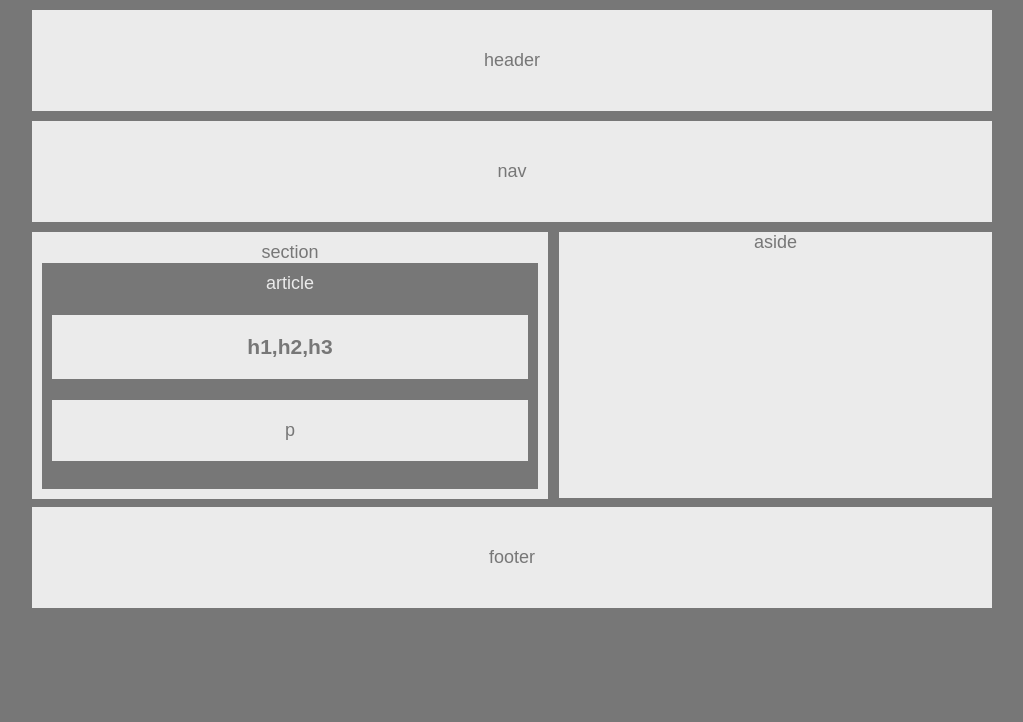
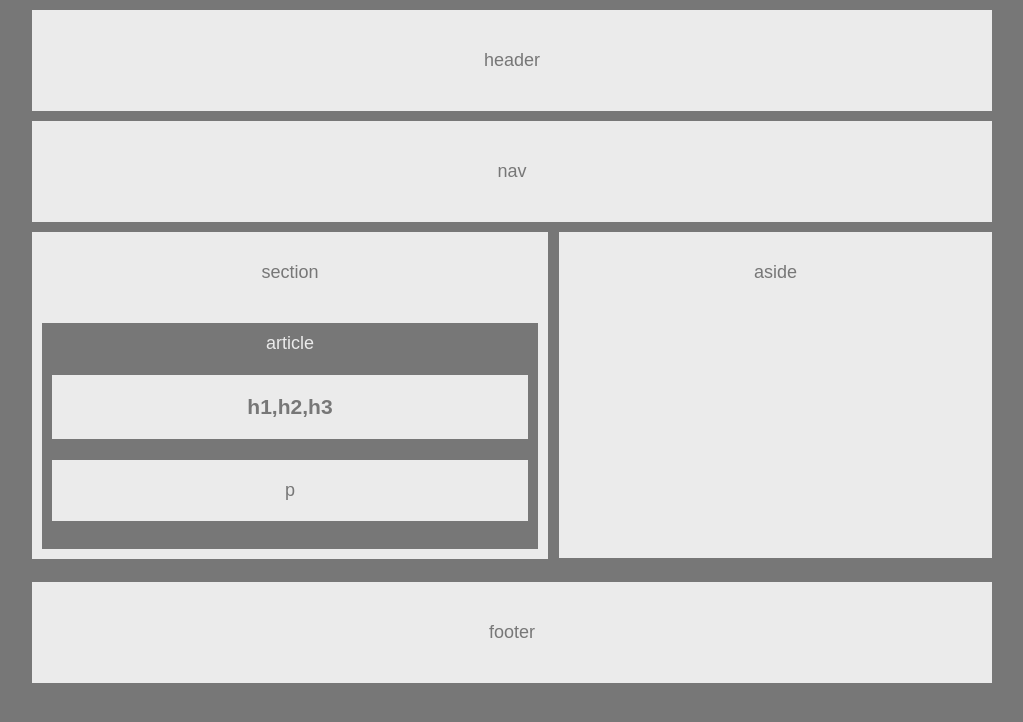
Before and after one commit to iamDio/HW-Wireframe, a plain HTML site: page index.html in a window 1280 px wide. Shown: the whole page, without its empty margins (128-1151 px from the left). Drawn offline with Linux system fonts and the light colour scheme.

Commit message:
style.css fixed

```diff
--- a/style.css
+++ b/style.css
@@ -30,17 +30,18 @@ section {
     display: inline-block;
     float: left;
     background-color: #ebebeb;
-    padding: 10px;
+    padding: 30px 10px 10px 10px;
+
     width: 496px;
 
     }
-
 article {
     display: block;
     color: #ebebeb;
     background-color: #777;
     padding: 10px;
-    margin: 0px;
+    margin-top: 40px;
+
 }
 
 p,
@@ -55,8 +56,9 @@ aside {
     display: inline-block;
     float: right;
     background-color: #ebebeb;
-    height: 266px;
+    height: 296px;
     width: 433px;
+    padding-top: 30px;
    ;
 }
 
@@ -68,7 +70,7 @@ footer {
     display: block;
     background-color: #ebebeb;
     padding: 40px;
-    margin-top: 285px;
+    margin-top: 360px;
     margin-bottom: 10px;
 
 }
```
